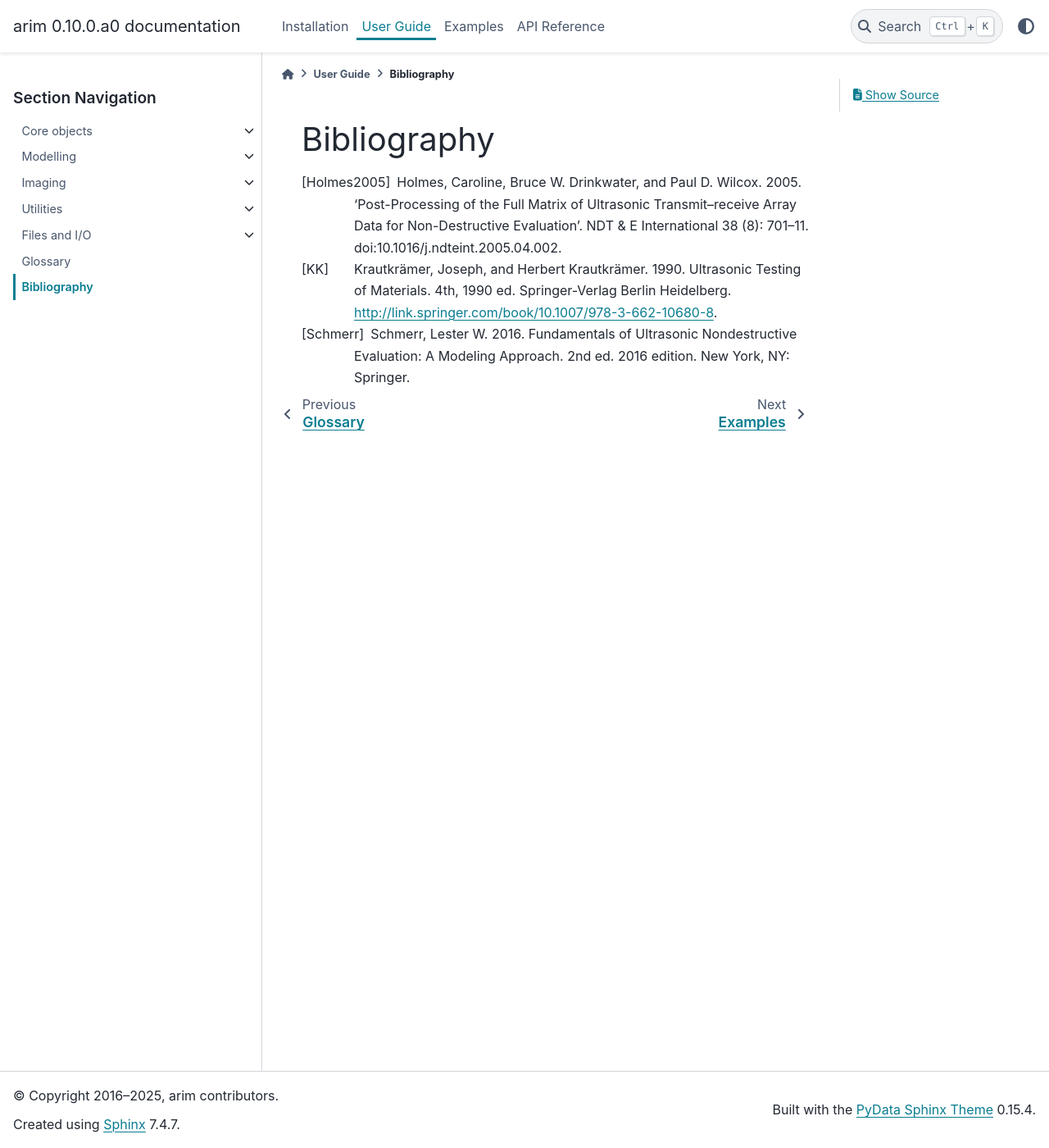
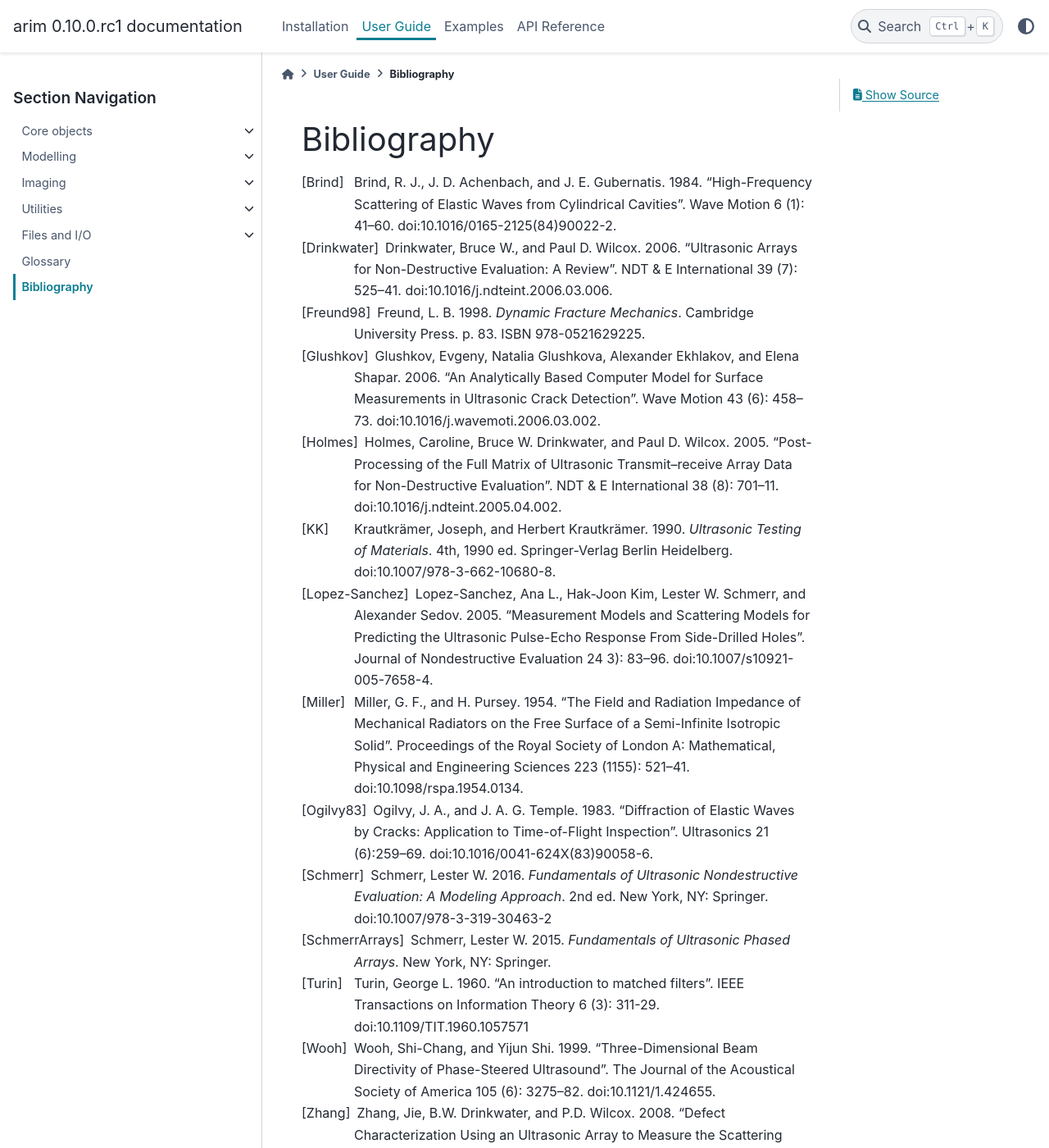
Before and after one commit to ndtatbristol/arim, a Sphinx documentation site: the page built from docs/source/user/bibliography.rst, in a window 1280 px wide and 1400 px high. Shown: the whole window at 82% size. Built offline with Sphinx 7.4.7 and the PyData theme 0.15.4, drawn with Linux system fonts in a browser that asks for light colours; some of the changed text lies outside the part shown.

Commit message:
Minor changes to docs and docstrings: references & bibliography.

```diff
--- a/docs/source/installation/development.rst
+++ b/docs/source/installation/development.rst
@@ -140,8 +140,8 @@ compiles by building a version locally:
 
 The output will be found in ``docs/_build/html``.
 
-To compile documentation using Github in a forked repository, add a secret in your Github repository. Under the repository
-settings, go to ``Security -> Secrets and variables -> Actions``, and under ``Repository secrets`` click ``New repository secret``.
+To compile documentation using Github in a forked repository, add a variable to your Github repository. Under the repository
+settings, go to ``Security -> Secrets and variables -> Actions``. In the ``Variables`` tab, under ``Repository secrets`` click ``New repository variable``.
 Set ``COMPILE_DOCUMENTATION`` to ``true``.
 
 If working in a different branch to ``master``, edit the branches specified in ``.github/workflows/arim_docs.yml`` to
--- a/docs/source/user/bibliography.rst
+++ b/docs/source/user/bibliography.rst
@@ -7,13 +7,61 @@ Bibliography
 ..
   Put citations here.
 
-  Example of citation: [Holmes2005]_
+  Example of citation: [Holmes]_
 
 
-.. [Holmes2005] Holmes, Caroline, Bruce W. Drinkwater, and Paul D. Wilcox. 2005. ‘Post-Processing of the Full Matrix of Ultrasonic Transmit–receive Array Data for Non-Destructive Evaluation’. NDT & E International 38 (8): 701–11. doi:10.1016/j.ndteint.2005.04.002.
+.. [Brind] Brind, R. J., J. D. Achenbach, and J. E. Gubernatis. 1984.
+		"High-Frequency Scattering of Elastic Waves from Cylindrical Cavities".
+		Wave Motion 6 (1): 41–60. doi:10.1016/0165-2125(84)90022-2.
+
+.. [Drinkwater] Drinkwater, Bruce W., and Paul D. Wilcox. 2006.
+		"Ultrasonic Arrays for Non-Destructive Evaluation: A Review".
+		NDT & E International 39 (7): 525–41. doi:10.1016/j.ndteint.2006.03.006.
+
+.. [Freund98] Freund, L. B. 1998.
+		`Dynamic Fracture Mechanics`.
+		Cambridge University Press. p. 83. ISBN 978-0521629225.
+
+.. [Glushkov] Glushkov, Evgeny, Natalia Glushkova, Alexander Ekhlakov, and Elena Shapar. 2006.
+		"An Analytically Based Computer Model for Surface Measurements in Ultrasonic Crack Detection".
+		Wave Motion 43 (6): 458–73. doi:10.1016/j.wavemoti.2006.03.002.
+
+.. [Holmes] Holmes, Caroline, Bruce W. Drinkwater, and Paul D. Wilcox. 2005.
+		"Post-Processing of the Full Matrix of Ultrasonic Transmit–receive Array Data for Non-Destructive Evaluation".
+		NDT & E International 38 (8): 701–11. doi:10.1016/j.ndteint.2005.04.002.
 
 .. [KK] Krautkrämer, Joseph, and Herbert Krautkrämer. 1990.
-        Ultrasonic Testing of Materials. 4th, 1990 ed.
-        Springer-Verlag Berlin Heidelberg. http://link.springer.com/book/10.1007/978-3-662-10680-8.
+        `Ultrasonic Testing of Materials`. 4th, 1990 ed.
+        Springer-Verlag Berlin Heidelberg. doi:10.1007/978-3-662-10680-8.
 
-.. [Schmerr] Schmerr, Lester W. 2016. Fundamentals of Ultrasonic Nondestructive Evaluation: A Modeling Approach. 2nd ed. 2016 edition. New York, NY: Springer.
+.. [Lopez-Sanchez] Lopez-Sanchez, Ana L., Hak-Joon Kim, Lester W. Schmerr, and Alexander Sedov. 2005.
+		"Measurement Models and Scattering Models for Predicting the Ultrasonic Pulse-Echo Response From Side-Drilled Holes".
+		Journal of Nondestructive Evaluation 24 3): 83–96. doi:10.1007/s10921-005-7658-4.
+
+.. [Miller] Miller, G. F., and H. Pursey. 1954.
+		"The Field and Radiation Impedance of Mechanical Radiators on the Free Surface of a Semi-Infinite Isotropic Solid".
+		Proceedings of the Royal Society of London A: Mathematical, Physical and Engineering Sciences 223 (1155): 521–41. doi:10.1098/rspa.1954.0134.
+
+.. [Ogilvy83] Ogilvy, J. A., and J. A. G. Temple. 1983.
+		"Diffraction of Elastic Waves by Cracks: Application to Time-of-Flight Inspection".
+		Ultrasonics 21 (6):259–69. doi:10.1016/0041-624X(83)90058-6.
+
+.. [Schmerr] Schmerr, Lester W. 2016.
+		`Fundamentals of Ultrasonic Nondestructive Evaluation: A Modeling Approach`.
+		2nd ed. New York, NY: Springer. doi:10.1007/978-3-319-30463-2
+
+.. [SchmerrArrays] Schmerr, Lester W. 2015.
+		`Fundamentals of Ultrasonic Phased Arrays`.
+		New York, NY: Springer.
+
+.. [Turin] Turin, George L. 1960.
+		"An introduction to matched filters".
+		IEEE Transactions on Information Theory 6 (3): 311-29. doi:10.1109/TIT.1960.1057571
+
+.. [Wooh] Wooh, Shi-Chang, and Yijun Shi. 1999.
+		"Three-Dimensional Beam Directivity of Phase-Steered Ultrasound".
+		The Journal of the Acoustical Society of America 105 (6): 3275–82. doi:10.1121/1.424655.
+
+.. [Zhang] Zhang, Jie, B.W. Drinkwater, and P.D. Wilcox. 2008.
+		"Defect Characterization Using an Ultrasonic Array to Measure the Scattering Coefficient Matrix".
+		IEEE Transactions on Ultrasonics, Ferroelectrics, and Frequency Control 55 (10): 2254–65. doi:10.1109/TUFFC.924.
--- a/docs/source/user/im/tfm.rst
+++ b/docs/source/user/im/tfm.rst
@@ -6,7 +6,7 @@ Total focusing method
 
 .. py:currentmodule:: arim.im.tfm
 
-Original paper on TFM: [Holmes2005]_
+Original paper on TFM: [Holmes]_
 
 Related modules:
 
--- a/pyproject.toml
+++ b/pyproject.toml
@@ -13,7 +13,7 @@ keywords = []
 authors = [
   { name = "Nicolas Budyn", email = "contact@budyn.dev" },
   { name = "Rhodri Bevan", email = "" },
-  { name = "Matt Chandler", email = "m.chandler@bristol.ac.uk"},
+  { name = "Matt Chandler", email = "matt@mgchandler.com"},
 ]
 classifiers = [
   "Development Status :: 4 - Beta",
@@ -46,7 +46,7 @@ docs = [
 ]
 
 [project.urls]
-Documentation = "https://github.com/ndtatbristol/arim#readme"
+Documentation = "https://ndtatbristol.github.io/arim"
 Issues = "https://github.com/ndtatbristol/arim/issues"
 Source = "https://github.com/ndtatbristol/arim"
 
--- a/src/arim/__init__.py
+++ b/src/arim/__init__.py
@@ -78,4 +78,4 @@ __all__ = [
 #  https://www.python.org/dev/peps/pep-0440/
 #  https://semver.org/
 # Must be bumped at each release
-__version__ = "0.10.0.a0"
+__version__ = "0.10.0.rc1"
```
Also changed, not shown: 4 other files.
